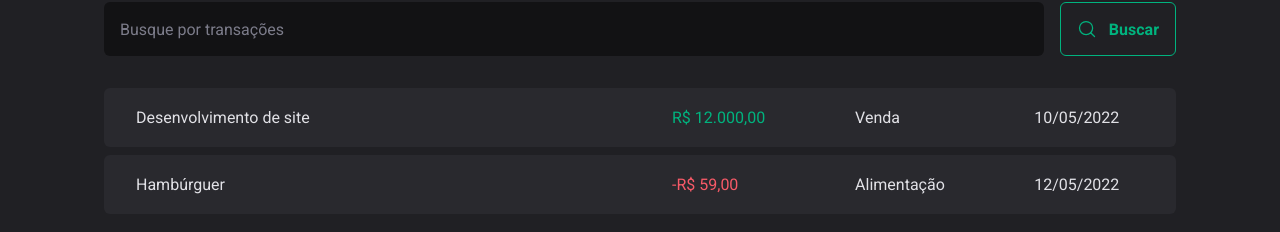
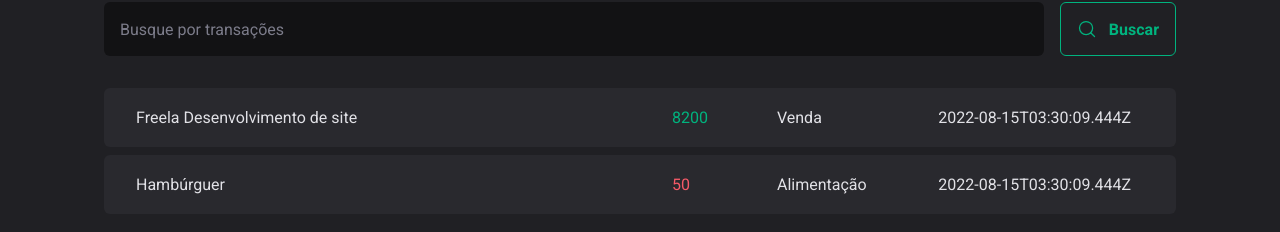
Before and after one commit to vitorsemidio-dev/dt-money-vite, a React (Vite) app: page / in a window 1280 px wide. Shown: the part 342-574 px from the top of the page. Built offline with nearby package versions, Linux system fonts and the light colour scheme; data requests are answered from the project's data file.

Commit message:
feat: load transactions in table

```diff
--- a/src/components/Table/index.tsx
+++ b/src/components/Table/index.tsx
@@ -3,30 +3,33 @@
   TransactionsContainer,
   TransactionsTable,
 } from "../../components/Table/styles";
+import { Transaction } from "../../pages/Transactions";
 import { SearchForm } from "../SearchForm";
 
-export function Table() {
+interface TableProps {
+  transactions: Transaction[];
+}
+
+export function Table({ transactions }: TableProps) {
   return (
     <TransactionsContainer>
       <SearchForm />
       <TransactionsTable>
         <tbody>
-          <tr>
-            <td width="50%">Desenvolvimento de site</td>
-            <td>
-              <PriceHighlight variant="income">R$ 12.000,00</PriceHighlight>
-            </td>
-            <td>Venda</td>
-            <td>10/05/2022</td>
-          </tr>
-          <tr>
-            <td width="50%">Hambúrguer</td>
-            <td>
-              <PriceHighlight variant="outcome">-R$ 59,00</PriceHighlight>
-            </td>
-            <td>Alimentação</td>
-            <td>12/05/2022</td>
-          </tr>
+          {transactions.map((transaction) => {
+            return (
+              <tr key={transaction.id}>
+                <td width="50%">{transaction.description}</td>
+                <td>
+                  <PriceHighlight variant={transaction.type}>
+                    {transaction.price}
+                  </PriceHighlight>
+                </td>
+                <td>{transaction.category}</td>
+                <td>{transaction.createdAt}</td>
+              </tr>
+            );
+          })}
         </tbody>
       </TransactionsTable>
     </TransactionsContainer>
--- a/src/pages/Transactions/index.tsx
+++ b/src/pages/Transactions/index.tsx
@@ -1,14 +1,37 @@
+import { useEffect, useState } from "react";
 import { Header } from "../../components/Header";
 import { Summary } from "../../components/Summary";
 import { Table } from "../../components/Table";
 
+export interface Transaction {
+  id: number;
+  description: string;
+  type: "income" | "outcome";
+  price: number;
+  category: string;
+  createdAt: string;
+}
+
 export function Transactions() {
+  const [transactions, setTransactions] = useState<Transaction[]>([]);
+
+  async function loadTransactions() {
+    const response = await fetch("http://localhost:3333/transactions");
+    const data = await response.json();
+
+    setTransactions(data);
+  }
+
+  useEffect(() => {
+    loadTransactions();
+  }, []);
+
   return (
     <div>
       <Header />
       <Summary />
 
-      <Table />
+      <Table transactions={transactions} />
     </div>
   );
 }
```
